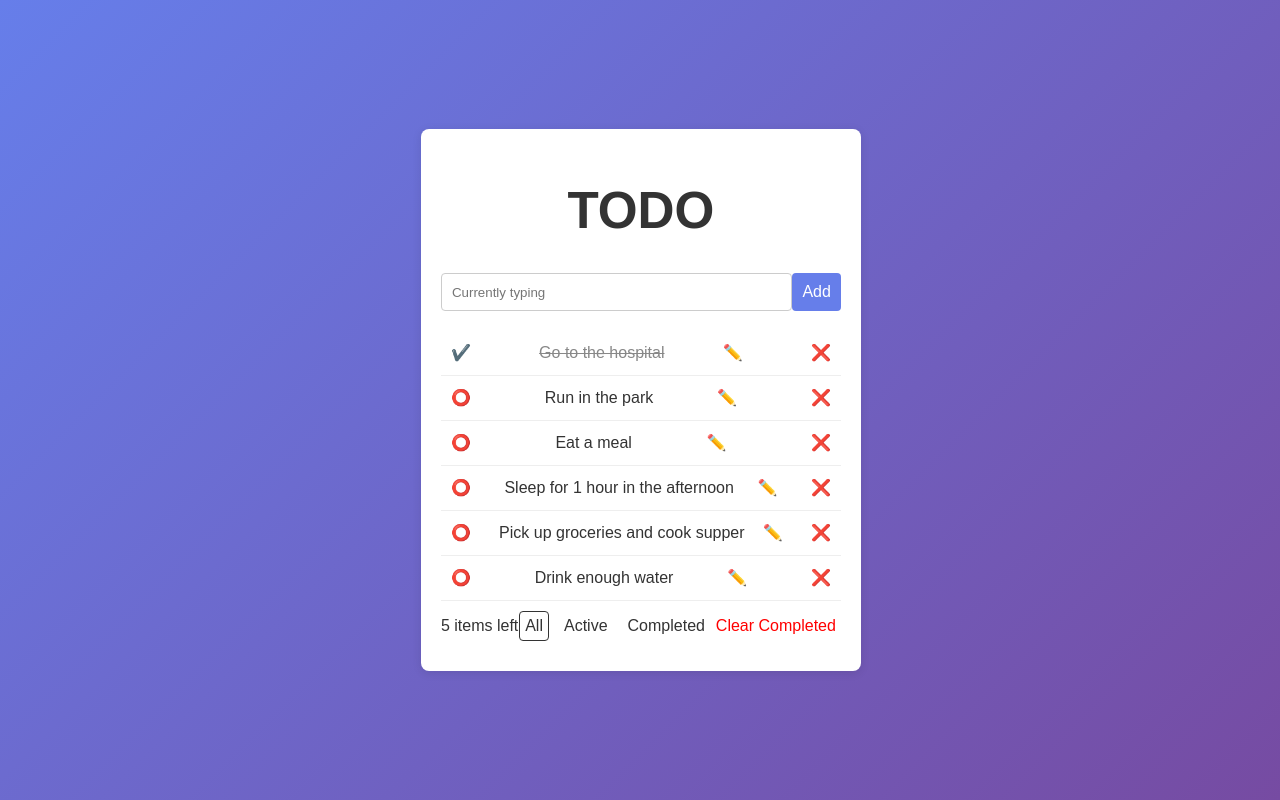
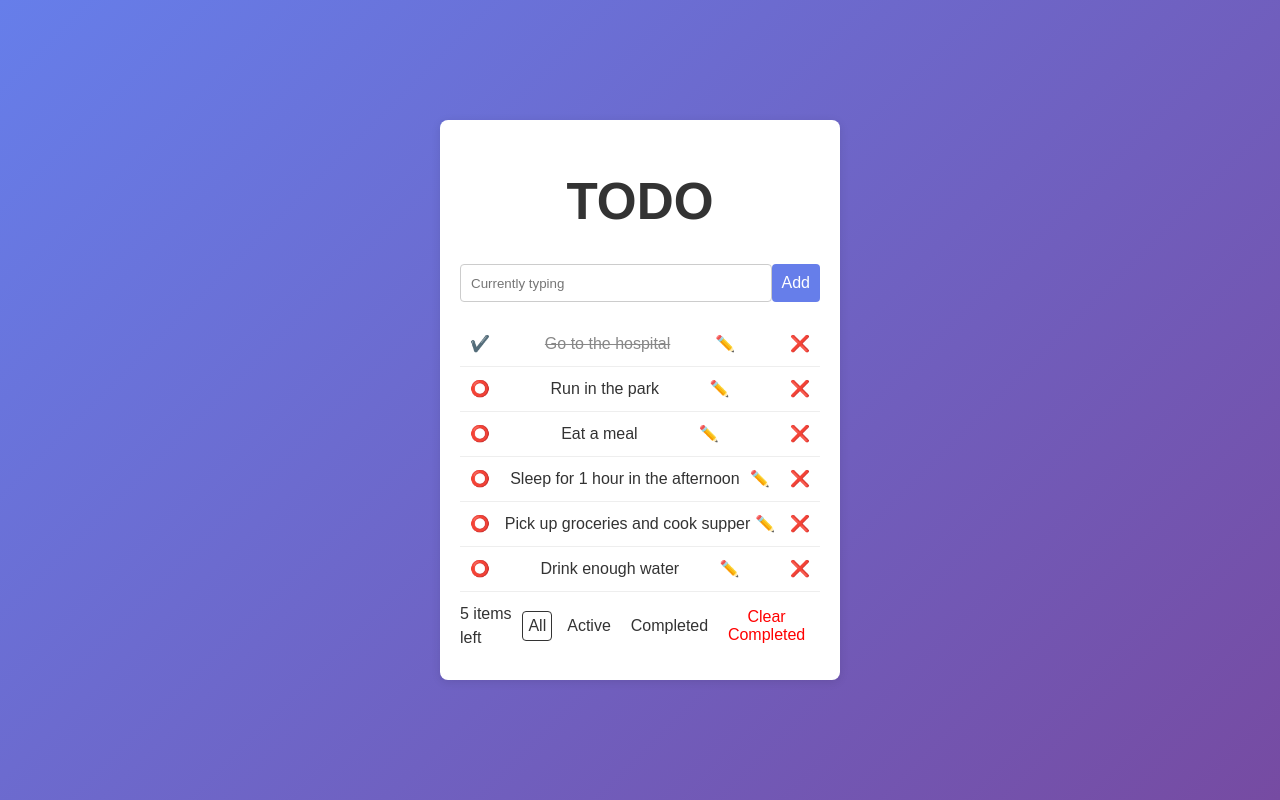
Before and after one commit to stine-ri/tech-assessment-, a React (Vite) app in the folder Assignment/: page / in a window 1280 px wide. Built offline with nearby package versions, Linux system fonts and the light colour scheme.

Commit message:
Update App.css

```diff
--- a/Assignment/src/App.css
+++ b/Assignment/src/App.css
@@ -1,14 +1,17 @@
+/* Base body styles */
 body {
   background: linear-gradient(135deg, #667eea, #764ba2);
-  background-repeat: repeat;
+  background-repeat: no-repeat;
+  background-size: cover; /* Ensures the background covers the entire screen */
+  background-attachment: fixed; /* Keeps the background fixed while scrolling */
   color: #fff;
   font-family: 'Arial', sans-serif;
   display: flex;
   justify-content: center;
   align-items: center;
-  height: fit-content;
+  min-height: 100vh; /* Ensures body takes full viewport height */
   margin: 0;
-
+  overflow-x: hidden; /* Prevent horizontal scrolling */
 }
 
 .todo-app {
@@ -20,7 +23,7 @@
   max-width: 400px;
   width: 100%;
   margin: 20px;
-
+  box-sizing: border-box; /* Ensure padding is included in width calculation */
 }
 
 .todo-app h1 {
@@ -116,22 +119,24 @@
   padding: 5px;
   border-radius: 4px;
 }
+
 @media (max-width: 640px) {
   /* Mobile specific styles */
   body {
     background: linear-gradient(135deg, #667eea, #764ba2);
     background-size: cover;
     background-attachment: fixed;
-    height: 100vh; /* Ensure background covers the full viewport */
+    min-height: 100vh; /* Ensure background covers the full viewport */
     overflow-x: hidden; /* Prevent horizontal scrolling */
+    margin: 0; /* Remove default margin */
   }
 
-  /* Make the container fit within the available screen width */
   .todo-app {
     padding: 15px; /* Reduce padding for mobile screens */
     max-width: 100%; /* Ensure container takes up full available width */
     width: 100%; /* Full width for mobile view */
     margin: 10px 0; /* Adjust margin for mobile view */
+    box-sizing: border-box; /* Include padding in width calculation */
   }
 
   .todo-app h1 {
```
